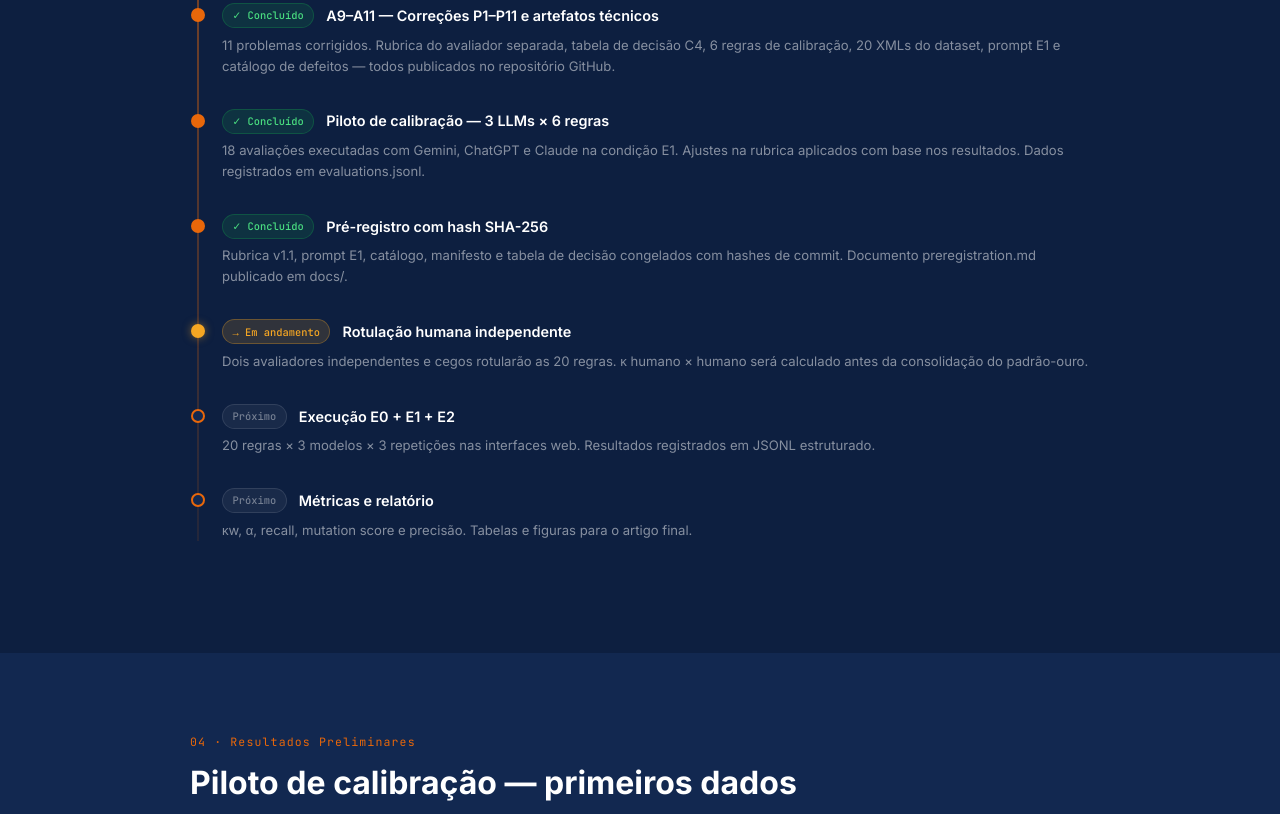
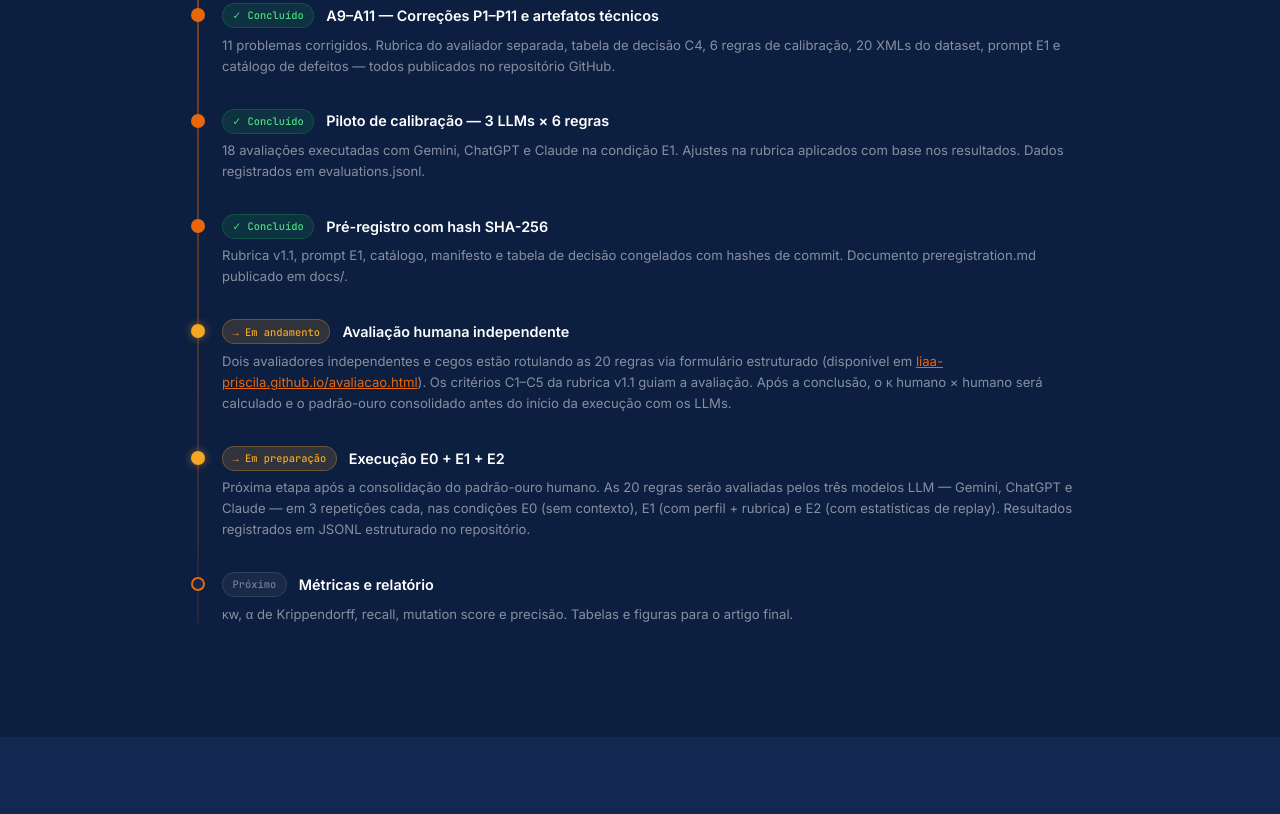
Before and after one commit to Prykas/liaa-priscila.github.io, a plain HTML site: page index.html in a window 1280 px wide. Shown: the part 3567-4381 px from the top of the page. Drawn offline with Linux system fonts and the light colour scheme.

Commit message:
Add files via upload
update: timeline — avaliação humana em andamento, E0+E1+E2 em preparação

```diff
--- a/index.html
+++ b/index.html
@@ -678,18 +678,18 @@ footer {
         <div class="tl-dot current"></div>
         <div class="tl-header">
           <span class="tl-tag current">→ Em andamento</span>
-          <span class="tl-title">Rotulação humana independente</span>
+          <span class="tl-title">Avaliação humana independente</span>
         </div>
-        <div class="tl-desc">Dois avaliadores independentes e cegos rotularão as 20 regras. κ humano × humano será calculado antes da consolidação do padrão-ouro.</div>
+        <div class="tl-desc">Dois avaliadores independentes e cegos estão rotulando as 20 regras via formulário estruturado (disponível em <a href="avaliacao.html" style="color:var(--orange);">liaa-priscila.github.io/avaliacao.html</a>). Os critérios C1–C5 da rubrica v1.1 guiam a avaliação. Após a conclusão, o κ humano × humano será calculado e o padrão-ouro consolidado antes do início da execução com os LLMs.</div>
       </div>
 
       <div class="tl-item">
-        <div class="tl-dot"></div>
+        <div class="tl-dot current"></div>
         <div class="tl-header">
-          <span class="tl-tag next">Próximo</span>
+          <span class="tl-tag current">→ Em preparação</span>
           <span class="tl-title">Execução E0 + E1 + E2</span>
         </div>
-        <div class="tl-desc">20 regras × 3 modelos × 3 repetições nas interfaces web. Resultados registrados em JSONL estruturado.</div>
+        <div class="tl-desc">Próxima etapa após a consolidação do padrão-ouro humano. As 20 regras serão avaliadas pelos três modelos LLM — Gemini, ChatGPT e Claude — em 3 repetições cada, nas condições E0 (sem contexto), E1 (com perfil + rubrica) e E2 (com estatísticas de replay). Resultados registrados em JSONL estruturado no repositório.</div>
       </div>
 
       <div class="tl-item">
@@ -698,7 +698,7 @@ footer {
           <span class="tl-tag next">Próximo</span>
           <span class="tl-title">Métricas e relatório</span>
         </div>
-        <div class="tl-desc">κw, α, recall, mutation score e precisão. Tabelas e figuras para o artigo final.</div>
+        <div class="tl-desc">κw, α de Krippendorff, recall, mutation score e precisão. Tabelas e figuras para o artigo final.</div>
       </div>
 
     </div>
```
